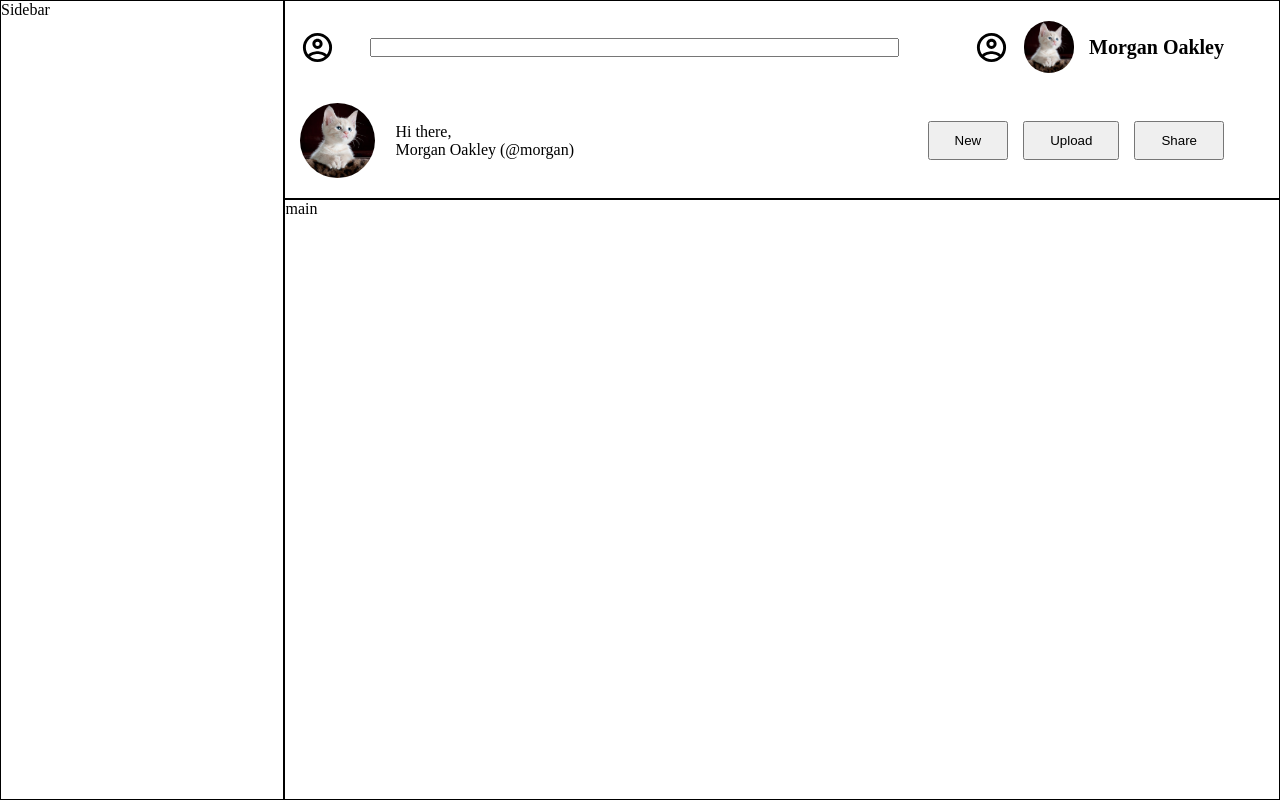
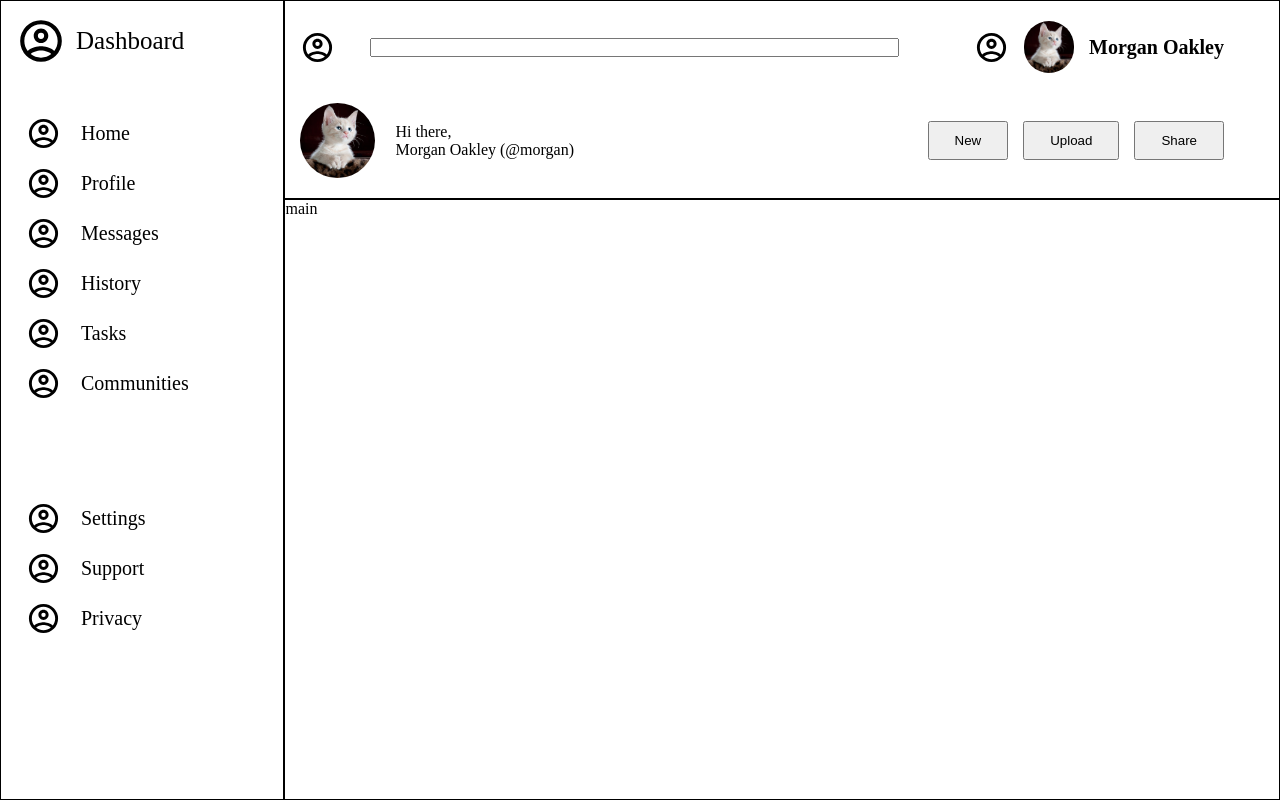
Before and after one commit to AltayHodo/odin-admin-dashboard-new, a plain HTML site: page index.html in a window 1280 px wide. Drawn offline with Linux system fonts and the light colour scheme.

Commit message:
Add sidebar layout

```diff
--- a/index.html
+++ b/index.html
@@ -28,7 +28,48 @@
       </div>
     </div>
   </div>
-  <div class="sidebar">Sidebar</div>
+  <div class="sidebar">
+    <div class="sidebar-top">
+      <img src="./assets/icon.svg" alt="icon" class="icon">
+      <span>Dashboard</span>
+    </div>
+    <div class="sidebar-row">
+      <img src="./assets/icon.svg" alt="icon" class="icon">
+      <span>Home</span>
+    </div>
+    <div class="sidebar-row">
+      <img src="./assets/icon.svg" alt="icon" class="icon">
+      <span>Profile</span>
+    </div>
+    <div class="sidebar-row">
+      <img src="./assets/icon.svg" alt="icon" class="icon">
+      <span>Messages</span>
+    </div>
+    <div class="sidebar-row">
+      <img src="./assets/icon.svg" alt="icon" class="icon">
+      <span>History</span>
+    </div>
+    <div class="sidebar-row">
+      <img src="./assets/icon.svg" alt="icon" class="icon">
+      <span>Tasks</span>
+    </div>
+    <div class="sidebar-row">
+      <img src="./assets/icon.svg" alt="icon" class="icon">
+      <span>Communities</span>
+    </div>
+    <div class="sidebar-row">
+      <img src="./assets/icon.svg" alt="icon" class="icon">
+      <span>Settings</span>
+    </div>
+    <div class="sidebar-row">
+      <img src="./assets/icon.svg" alt="icon" class="icon">
+      <span>Support</span>
+    </div>
+    <div class="sidebar-row">
+      <img src="./assets/icon.svg" alt="icon" class="icon">
+      <span>Privacy</span>
+    </div>
+  </div>
   <div class="main">main</div>
 </body>
 </html>
--- a/styles.css
+++ b/styles.css
@@ -67,6 +67,38 @@ button{
 
 .sidebar {
   grid-row: 1/-1;
+  padding: 15px;
+}
+
+.sidebar-top{
+  display: flex;
+  align-items: center;
+  gap: 10px;
+  margin-bottom: 50px;
+}
+
+.sidebar-top > img{
+  width: 50px;
+}
+
+.sidebar-top > span{
+  font-size: 25px;
+}
+
+.sidebar-row{
+  display: flex;
+  align-items: center;
+  gap: 20px;
+  margin-bottom: 15px;
+  margin-left: 10px;
+}
+
+.sidebar-row > span{
+  font-size: 20px;
+}
+
+.sidebar-row:nth-child(7){
+  margin-bottom: 100px;
 }
 
 .main {
```
